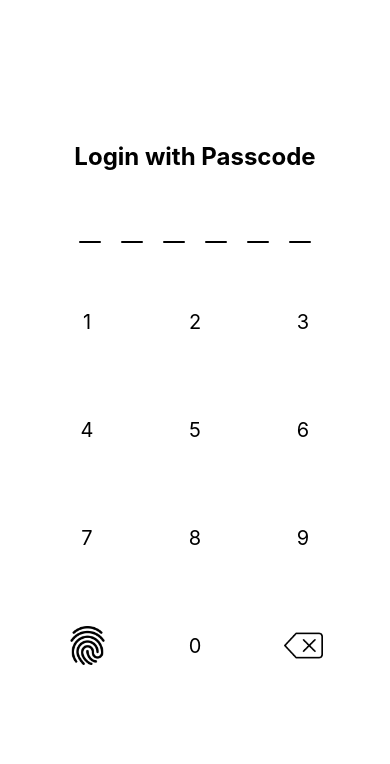
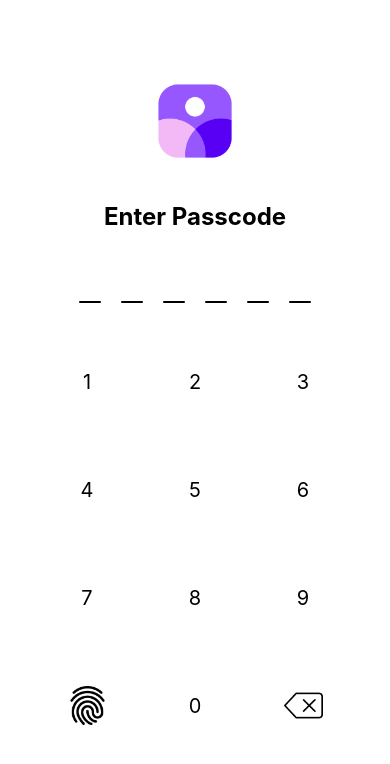
Before and after one commit to RaoSahab14127/GalleryApp, a React Native app: screen / in a window 390 px wide. Shown: the top 764 px of the page. Built offline with nearby package versions, Linux system fonts and the light colour scheme.

Commit message:
login screen done

```diff
--- a/screen/lockScreen/index.js
+++ b/screen/lockScreen/index.js
@@ -10,7 +10,7 @@ function LockScreen() {
     const [pincode, setPincode] = useState([])
 
     // dailpad
-    const DialPad = ()=>{
+    const DialPad = ({onPress})=>{
         return (
             <View style={{height: 420 }}>
                 <FlatList
@@ -31,7 +31,7 @@ function LockScreen() {
                                 //     alignItems: "center",
 
                                 //     justifyContent:'center'}}></View>:
-                            <TouchableOpacity onPress={()=>(alert(item))} disabled={item === ""}>
+                            <TouchableOpacity onPress={()=>(onPress(item))} disabled={item === ""}>
                                 <View style={{
                                     width: dialPadSize,
                                     height: dialPadSize,
@@ -63,13 +63,15 @@ function LockScreen() {
         alignItems: 'center',
         justifyContent: 'center'
     }} >
+        <Image style={{marginBottom:42, width: dialPadSize,
+                                    height: dialPadSize}} source={require('../../assets/gallery.png')}/>
         <Text style ={{
             fontSize: 24,
             fontWeight: "bold",
             marginBottom:42,
             textAlign: "center",
             color: "black"
-    }}>Login with Passcode</Text>
+    }}>Enter Passcode</Text>
     <View style={{
         flexDirection: 'row',
         gap:20,
@@ -95,7 +97,22 @@ function LockScreen() {
             )
         }
     </View>
-        <DialPad/>
+        <DialPad onPress={(item)=>{
+            if(item==="del"){
+                setPincode(precCode=>precCode.slice(0, pincode.length-1))
+            }
+            if(item==="ss"){
+                alert("FingerPrint Oopen")
+            }
+            else if (typeof item  === "number"){
+                if (pincode.length <= pinLength){
+                setPincode(precCode=>[...precCode, item])
+                console.log(pincode)}
+                else{
+
+                }
+            }
+        }} />
     </View>
   )
 }
```
Also changed, not shown: assets/gallery.png (added).
